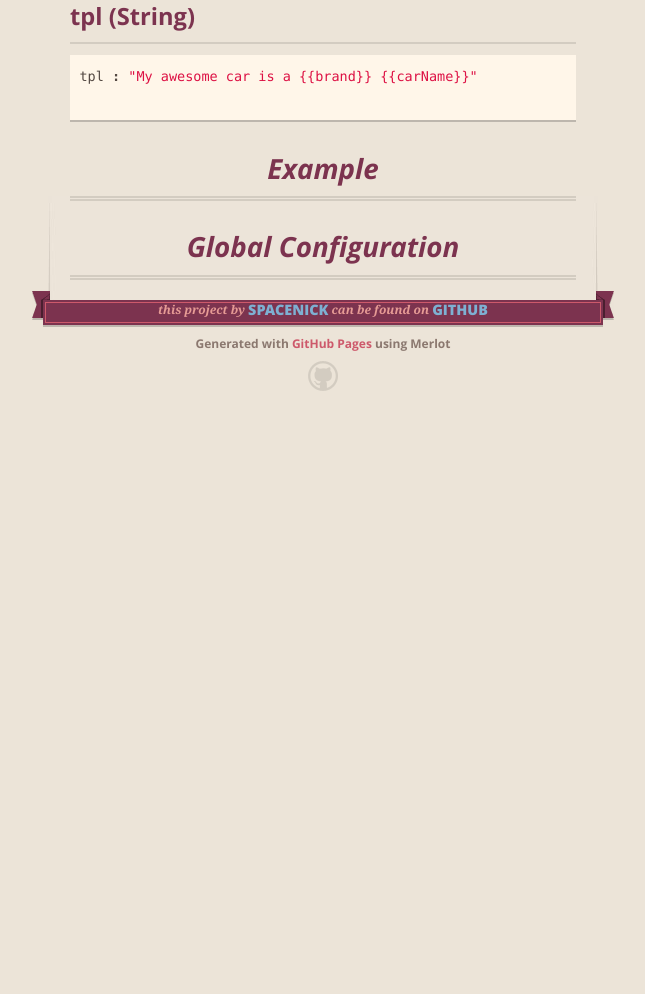
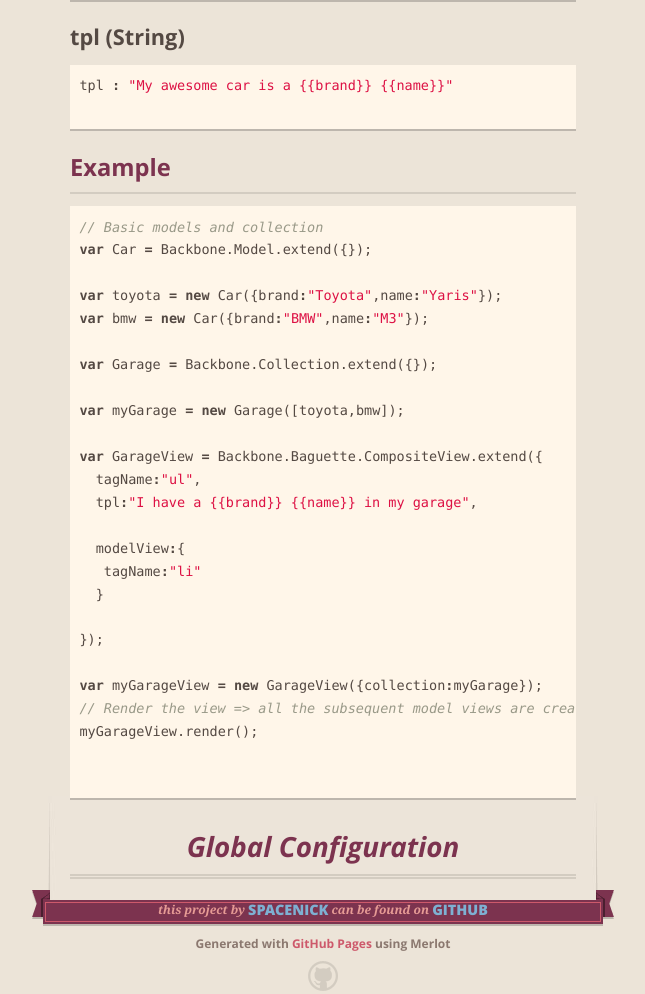
Before and after one commit to spacenick/backbone-baguette, a plain HTML site: page index.html in a window 1280 px wide. Shown: the part 1282-2276 px from the top of the page, without its empty margins (317-962 px from the left). Before the commit the page ends 1713 px from the top, so only its background shows below. Drawn offline with nearby package versions, Linux system fonts and the light colour scheme.

```diff
--- a/index.html
+++ b/index.html
@@ -69,6 +69,8 @@
 
 <h6>views (Object)</h6>
 
+<p>The <strong>views</strong> properties </p>
+
 <div class="highlight"><pre><span class="nx">views</span> <span class="o">:</span> <span class="p">{</span>
 
     <span class="s1">'#Selector'</span><span class="o">:</span><span class="nx">ViewClass</span><span class="p">,</span>
@@ -89,11 +91,39 @@
 <h6>tpl (String)</h6>
 
 <div class="highlight"><pre>
-<span class="nx">tpl</span> <span class="o">:</span> <span class="s2">"My awesome car is a {{brand}} {{carName}}"</span>
+<span class="nx">tpl</span> <span class="o">:</span> <span class="s2">"My awesome car is a {{brand}} {{name}}"</span>
 
 </pre></div>
 
-<h1>Example</h1>
+<h3>Example</h3>
+
+<div class="highlight"><pre>
+<span class="c1">// Basic models and collection</span>
+<span class="kd">var</span> <span class="nx">Car</span> <span class="o">=</span> <span class="nx">Backbone</span><span class="p">.</span><span class="nx">Model</span><span class="p">.</span><span class="nx">extend</span><span class="p">({});</span>
+
+<span class="kd">var</span> <span class="nx">toyota</span> <span class="o">=</span> <span class="k">new</span> <span class="nx">Car</span><span class="p">({</span><span class="nx">brand</span><span class="o">:</span><span class="s2">"Toyota"</span><span class="p">,</span><span class="nx">name</span><span class="o">:</span><span class="s2">"Yaris"</span><span class="p">});</span>
+<span class="kd">var</span> <span class="nx">bmw</span> <span class="o">=</span> <span class="k">new</span> <span class="nx">Car</span><span class="p">({</span><span class="nx">brand</span><span class="o">:</span><span class="s2">"BMW"</span><span class="p">,</span><span class="nx">name</span><span class="o">:</span><span class="s2">"M3"</span><span class="p">});</span>
+
+<span class="kd">var</span> <span class="nx">Garage</span> <span class="o">=</span> <span class="nx">Backbone</span><span class="p">.</span><span class="nx">Collection</span><span class="p">.</span><span class="nx">extend</span><span class="p">({});</span>
+
+<span class="kd">var</span> <span class="nx">myGarage</span> <span class="o">=</span> <span class="k">new</span> <span class="nx">Garage</span><span class="p">([</span><span class="nx">toyota</span><span class="p">,</span><span class="nx">bmw</span><span class="p">]);</span>
+
+<span class="kd">var</span> <span class="nx">GarageView</span> <span class="o">=</span> <span class="nx">Backbone</span><span class="p">.</span><span class="nx">Baguette</span><span class="p">.</span><span class="nx">CompositeView</span><span class="p">.</span><span class="nx">extend</span><span class="p">({</span>
+  <span class="nx">tagName</span><span class="o">:</span><span class="s2">"ul"</span><span class="p">,</span>
+  <span class="nx">tpl</span><span class="o">:</span><span class="s2">"I have a {{brand}} {{name}} in my garage"</span><span class="p">,</span>
+
+  <span class="nx">modelView</span><span class="o">:</span><span class="p">{</span>
+   <span class="nx">tagName</span><span class="o">:</span><span class="s2">"li"</span>
+  <span class="p">}</span>
+
+<span class="p">});</span>
+
+<span class="kd">var</span> <span class="nx">myGarageView</span> <span class="o">=</span> <span class="k">new</span> <span class="nx">GarageView</span><span class="p">({</span><span class="nx">collection</span><span class="o">:</span><span class="nx">myGarage</span><span class="p">});</span>
+<span class="c1">// Render the view =&gt; all the subsequent model views are created!</span>
+<span class="nx">myGarageView</span><span class="p">.</span><span class="nx">render</span><span class="p">();</span>
+
+
+</pre></div>
 
 <h1>Global Configuration</h1>
       </section>
```
Also changed, not shown: params.json (+1 -1 lines).
